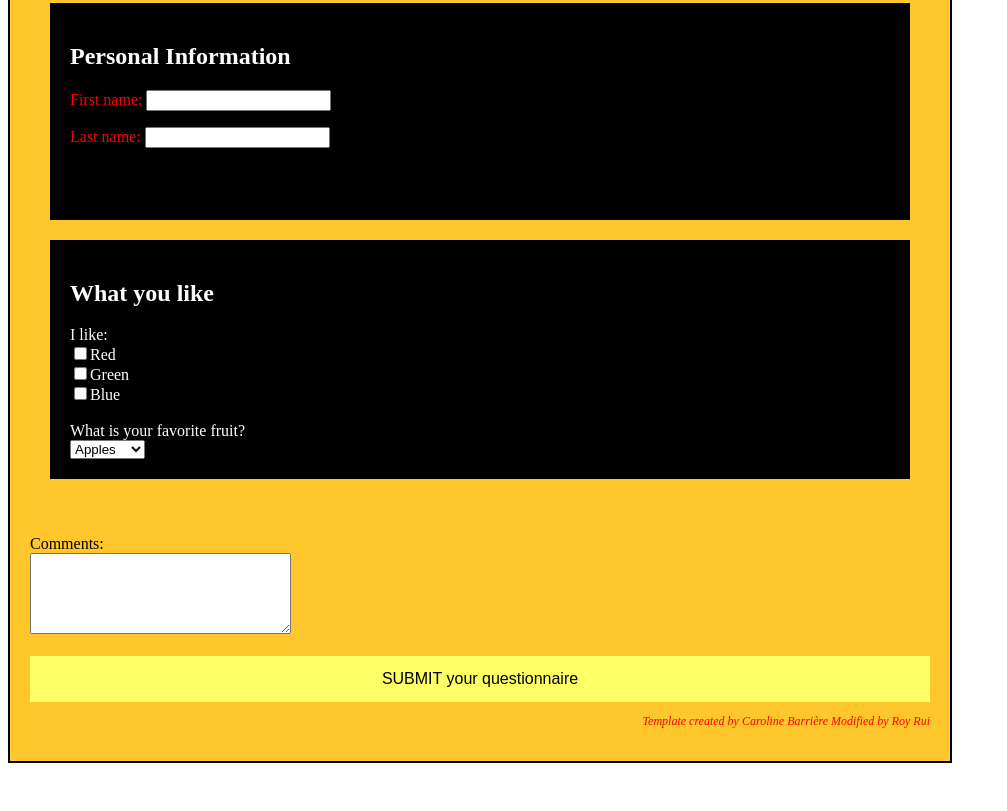
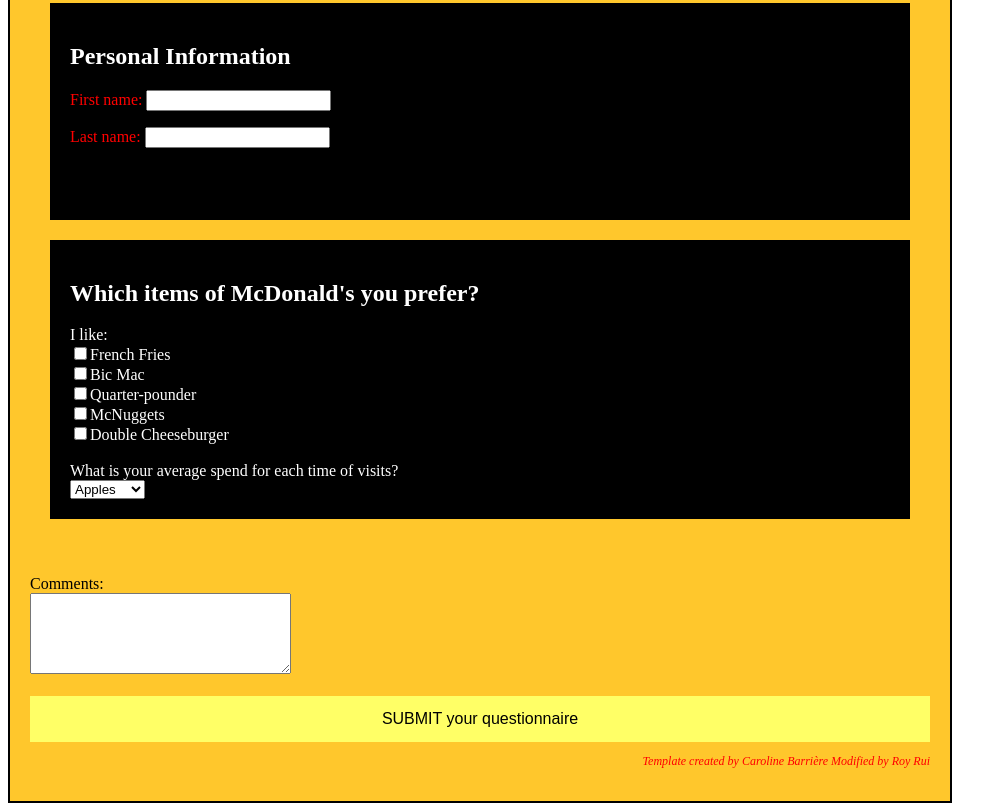
Before and after one commit to royruik/royruik.github.io, a plain HTML site: page index.html in a window 1280 px wide. Shown: the part 995-1806 px from the top of the page, without its empty margins (0-1007 px from the left). Before the commit the page ends 1766 px from the top, so only its background shows below. Drawn offline with Linux system fonts and the light colour scheme.

Commit message:
change questions

```diff
--- a/index.html
+++ b/index.html
@@ -36,16 +36,18 @@
 	</div>
 
 	<div class="question">
-		<h2> What you like </h2>
+		<h2> Which items of McDonald's you prefer? </h2>
 		I like:<br>
-		<input type="checkbox" name="Color" value="Red">Red<br>
-		<input type="checkbox" name="Color" value="Green">Green<br>
-		<input type="checkbox" name="Color" value="Blue">Blue<br>
+		<input type="checkbox" name="Items" value="French-fries">French Fries<br>
+		<input type="checkbox" name="Items" value="Bic-Mac">Bic Mac<br>
+		<input type="checkbox" name="Items" value="Quarter-pounder">Quarter-pounder<br>
+		<input type="checkbox" name="Items" value="mcnuggets">McNuggets<br>
+		<input type="checkbox" name="Items" value="double-cheeseburger">Double Cheeseburger<br>
 
 		<br>
 
-		What is your favorite fruit?<br>
-		<select id="favorite">
+		What is your average spend for each time of visits?<br>
+		<select id="spend">
 			<option value="Apples" selected="selected">Apples</option>
 			<option value="Oranges">Oranges</option>
 			<option value="Bananas">Bananas</option>
@@ -65,7 +67,8 @@
 		SUBMIT your questionnaire
 	</button>
 
-	<p id="signature">Template created by Caroline Barrière Modified by Roy Rui</p>
+	<p id="signature">Template created by Caroline Barrière
+	Modified by Roy Rui</p>
 
 	</form>
   </body>
--- a/styles/style.css
+++ b/styles/style.css
@@ -20,7 +20,7 @@
   text-align: center;
   margin: 0;
   padding: 20px 0;
-  color: #ffc72c;  /* Fuchsia */
+  color: #ffffe0;  /* Fuchsia */
   text-shadow: 3px 3px 1px #da291c;
 }
 
```
